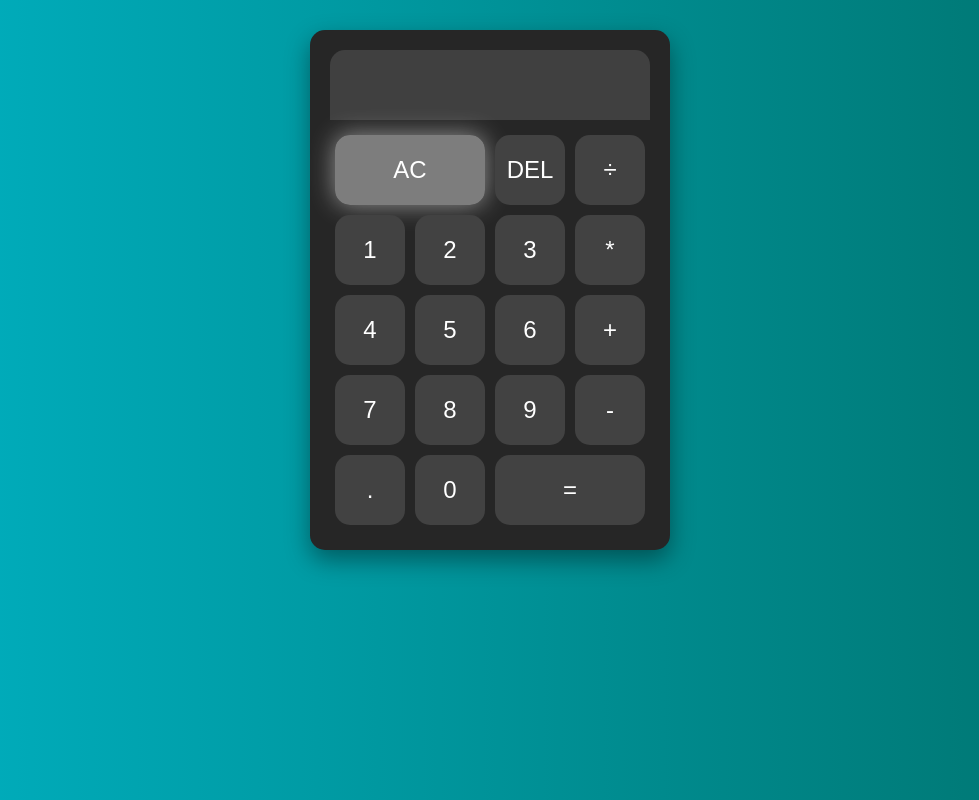
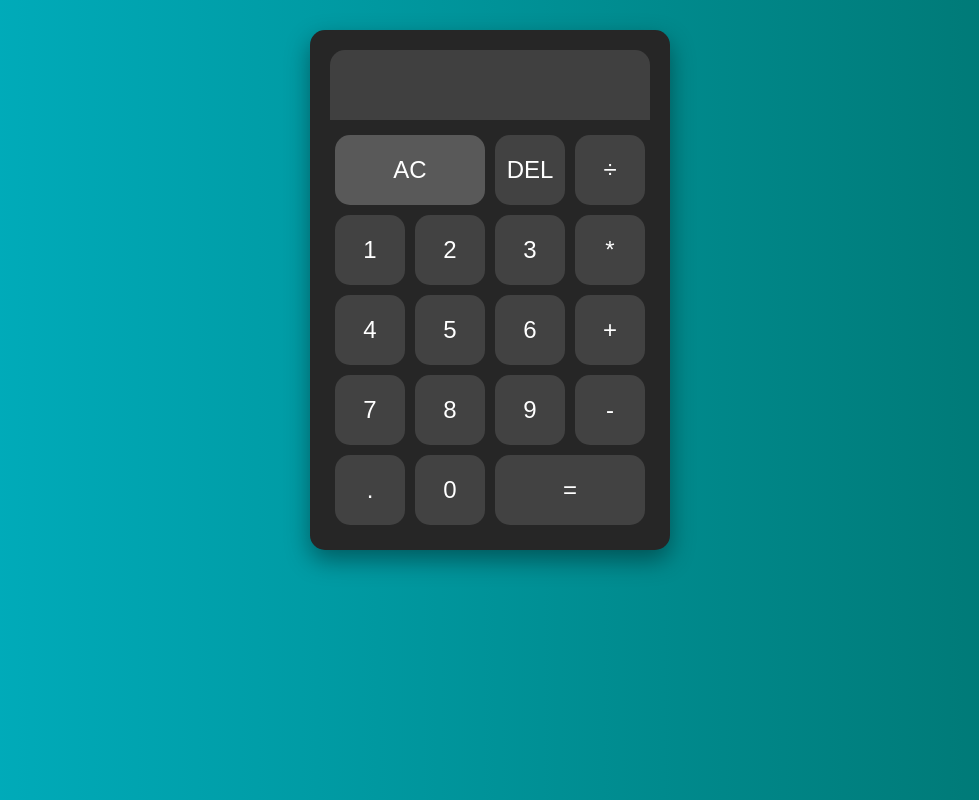
Before and after one commit to Abheekrishna/calculator, a plain HTML site: page index.html in a window 1280 px wide. In both pictures the pointer is over the button "AC". Shown: the whole page, without its empty margins (150-1129 px from the left). Drawn offline with Linux system fonts and the light colour scheme.

Commit message:
FIXED: hover settings

```diff
--- a/styles.css
+++ b/styles.css
@@ -66,6 +66,10 @@ body {
   color: #fff;
 }
 button:hover {
+  background-color: rgb(89, 89, 89);
+}
+
+button:active {
   background-color: rgba(135, 135, 135, 0.9);
   box-shadow: 0 0 25px rgba(255, 255, 255, 0.5);
 }
```
